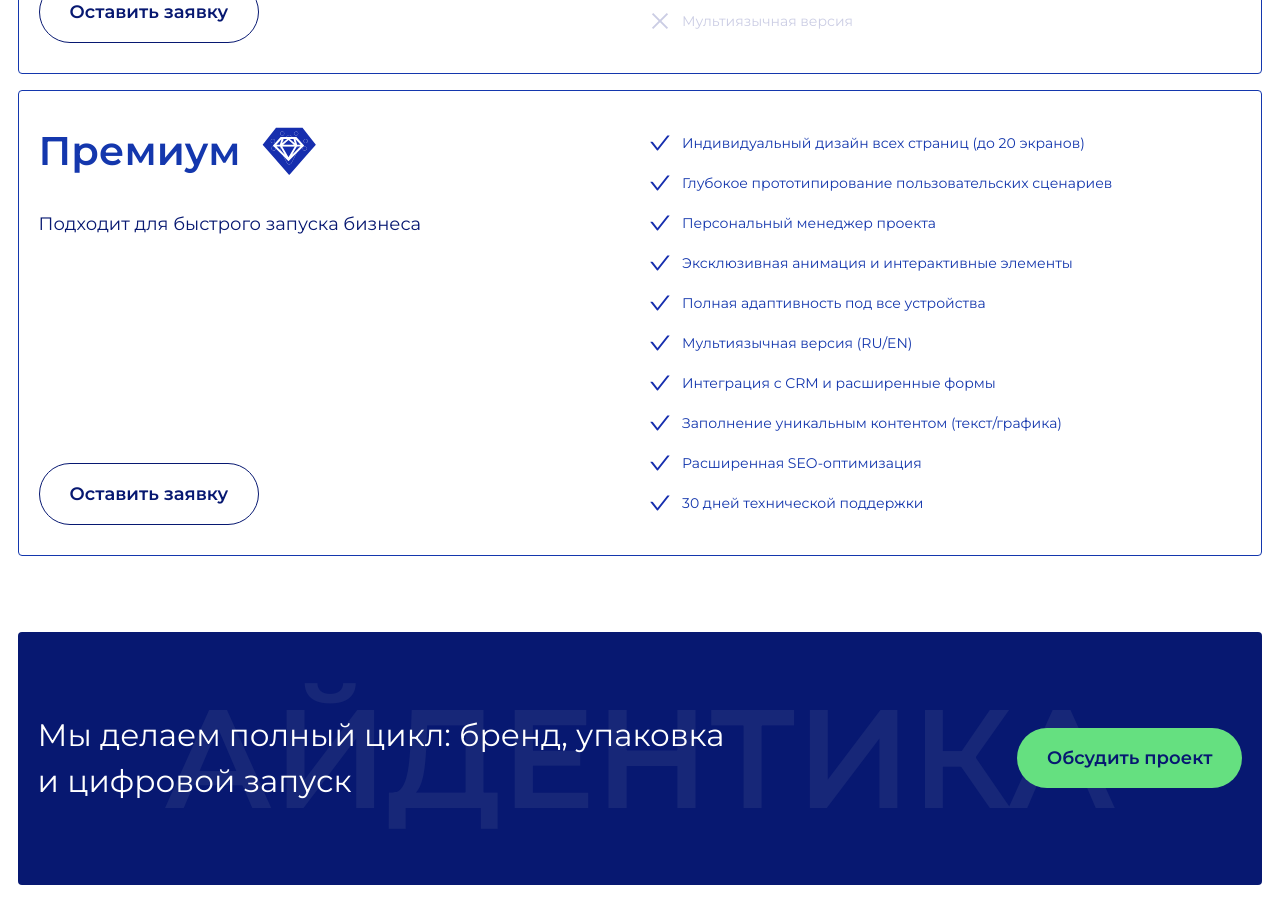
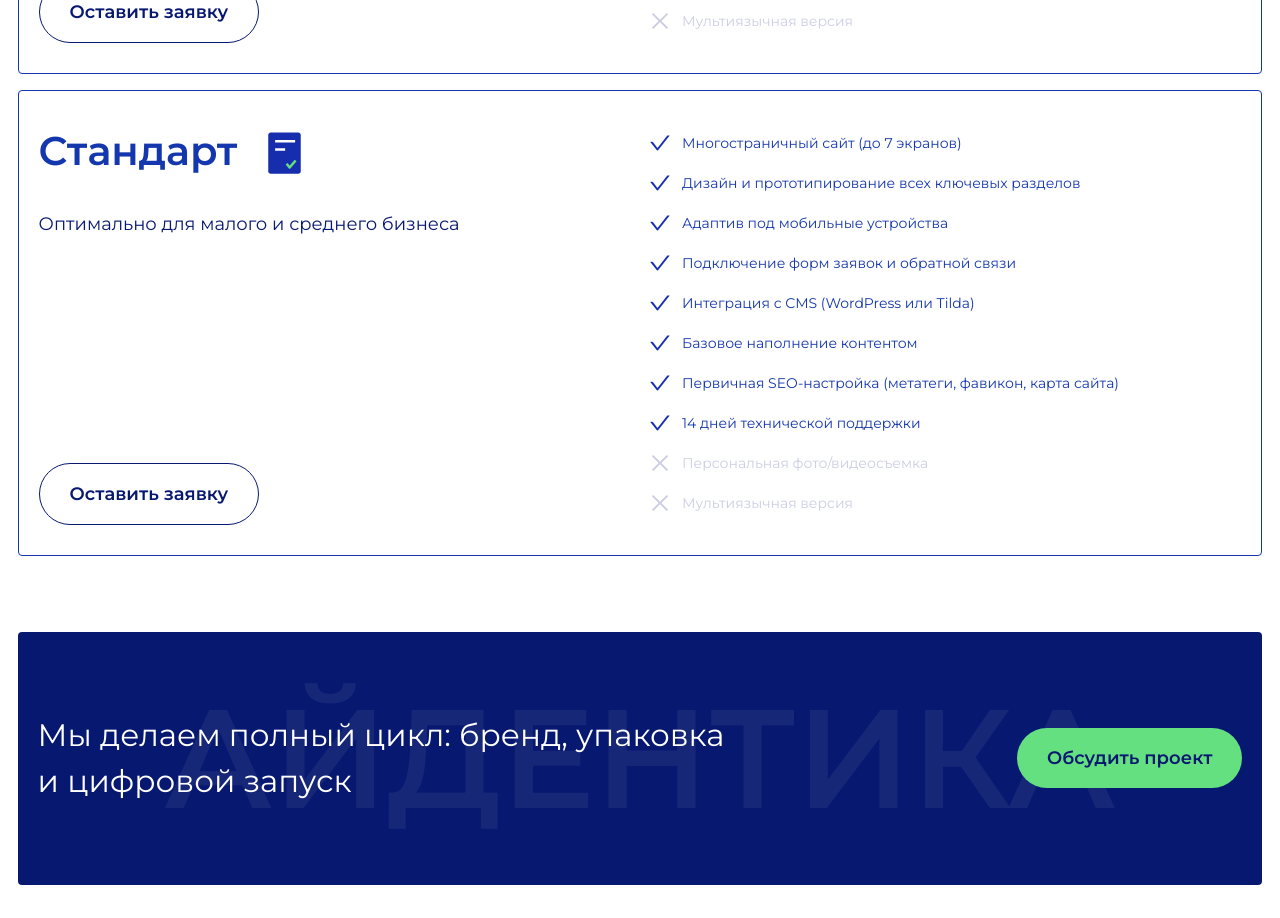
Before and after one commit to shiftcreativeag/shift_app, a React (Vite) app: page / in a window 1280 px wide. Shown: the part 5940-6858 px from the top of the page. Built offline with nearby package versions, Linux system fonts and the light colour scheme.

Commit message:
рефакторинг кода, удаление дублирования, в секции пакеты услуг

```diff
--- /dev/null
+++ b/src/components/TariffCard/tariffCardItems.ts
@@ -0,0 +1,85 @@
+export const tariffCardItems = [
+  {
+    active: true,
+    title: "Старт",
+    subtitle: "Подходит для быстрого запуска бизнеса",
+    iconName: "start",
+    features: [
+      { text: "Дизайн лендинга (1 страница)", included: true },
+      { text: "Подключение формы заявки", included: true },
+      {
+        text: "Базовая адаптация под мобильные устройства",
+        included: true,
+      },
+      { text: "Подключение домена и хостинга", included: true },
+      {
+        text: "Первичная SEO-настройка (метатеги, фавикон)",
+        included: true,
+      },
+      {
+        text: "Срок — 7 дней",
+        included: true,
+      },
+      { text: "Другие разделы сайта", included: false },
+      { text: "Персональный менеджер", included: false },
+      { text: "Дополнительные языковые версии", included: false },
+    ]
+  },
+  {
+    title:"Стандарт",
+    subtitle:"Оптимально для малого и среднего бизнеса",
+    iconName:"standart",
+    features:[
+      { text: "Многостраничный сайт (до 7 экранов)", included: true },
+      {
+        text: "Дизайн и прототипирование всех ключевых разделов",
+        included: true,
+      },
+      { text: "Адаптив под мобильные устройства", included: true },
+      {
+        text: "Подключение форм заявок и обратной связи",
+        included: true,
+      },
+      {
+        text: "Интеграция с CMS (WordPress или Tilda)",
+        included: true,
+      },
+      { text: "Базовое наполнение контентом", included: true },
+      {
+        text: "Первичная SEO-настройка (метатеги, фавикон, карта сайта)",
+        included: true,
+      },
+      { text: "14 дней технической поддержки", included: true },
+      { text: "Персональная фото/видеосъемка", included: false },
+      { text: "Мультиязычная версия", included: false },
+    ]},
+    {
+      title:"Стандарт",
+      subtitle:"Оптимально для малого и среднего бизнеса",
+      iconName:"standart",
+      features:[
+        { text: "Многостраничный сайт (до 7 экранов)", included: true },
+        {
+          text: "Дизайн и прототипирование всех ключевых разделов",
+          included: true,
+        },
+        { text: "Адаптив под мобильные устройства", included: true },
+        {
+          text: "Подключение форм заявок и обратной связи",
+          included: true,
+        },
+        {
+          text: "Интеграция с CMS (WordPress или Tilda)",
+          included: true,
+        },
+        { text: "Базовое наполнение контентом", included: true },
+        {
+          text: "Первичная SEO-настройка (метатеги, фавикон, карта сайта)",
+          included: true,
+        },
+        { text: "14 дней технической поддержки", included: true },
+        { text: "Персональная фото/видеосъемка", included: false },
+        { text: "Мультиязычная версия", included: false },
+      ]
+    },
+];
--- a/src/pages/Main/MainPage.tsx
+++ b/src/pages/Main/MainPage.tsx
@@ -13,6 +13,7 @@ import { ContactFormMainPage } from "../../components/ContactForm/ContactFormMai
 import RunningLine from "../../components/RunningLine/RunningLine";
 import { caseCardItems } from "../../components/CaseCard/caseCardItems";
 import { serviceCardItems } from "../../components/ServiceCard/serviceCardItems";
+import { tariffCardItems } from "../../components/TariffCard/tariffCardItems";
 
 export const MainPage = () => {
   const [isFormOpen, setIsFormOpen] = useState(false);
@@ -56,15 +57,7 @@ export const MainPage = () => {
         <h3 className={styles.services_title}>Что мы делаем</h3>
         <div className={styles.services_container}>
           {serviceCardItems.map((item, index) => (
-            <ServiceCard
-              key={index}
-              title={item.title}
-              description={item.description}
-              price={item.price}
-              duration={item.duration}
-              iconName={item.iconName}
-              includesList={item.includesList}
-            />
+            <ServiceCard key={index} {...item} />
           ))}
         </div>
       </section>
@@ -173,93 +166,9 @@ export const MainPage = () => {
         <h4 className={styles.price_subtitle}>тарифы</h4>
         <h3 className={styles.price_title}>Пакеты услуг</h3>
         <div className={styles.price_container}>
-          <TariffCard
-            active={true}
-            title="Старт"
-            subtitle="Подходит для быстрого запуска бизнеса"
-            iconName="start"
-            features={[
-              { text: "Дизайн лендинга (1 страница)", included: true },
-              { text: "Подключение формы заявки", included: true },
-              {
-                text: "Базовая адаптация под мобильные устройства",
-                included: true,
-              },
-              { text: "Подключение домена и хостинга", included: true },
-              {
-                text: "Первичная SEO-настройка (метатеги, фавикон)",
-                included: true,
-              },
-              {
-                text: "Срок — 7 дней",
-                included: true,
-              },
-              { text: "Другие разделы сайта", included: false },
-              { text: "Персональный менеджер", included: false },
-              { text: "Дополнительные языковые версии", included: false },
-            ]}
-          />
-          <TariffCard
-            title="Стандарт"
-            subtitle="Оптимально для малого и среднего бизнеса"
-            iconName="standart"
-            features={[
-              { text: "Многостраничный сайт (до 7 экранов)", included: true },
-              {
-                text: "Дизайн и прототипирование всех ключевых разделов",
-                included: true,
-              },
-              { text: "Адаптив под мобильные устройства", included: true },
-              {
-                text: "Подключение форм заявок и обратной связи",
-                included: true,
-              },
-              {
-                text: "Интеграция с CMS (WordPress или Tilda)",
-                included: true,
-              },
-              { text: "Базовое наполнение контентом", included: true },
-              {
-                text: "Первичная SEO-настройка (метатеги, фавикон, карта сайта)",
-                included: true,
-              },
-              { text: "14 дней технической поддержки", included: true },
-              { text: "Персональная фото/видеосъемка", included: false },
-              { text: "Мультиязычная версия", included: false },
-            ]}
-          />
-          <TariffCard
-            title="Премиум"
-            subtitle="Подходит для быстрого запуска бизнеса"
-            iconName="premium"
-            features={[
-              {
-                text: "Индивидуальный дизайн всех страниц (до 20 экранов)",
-                included: true,
-              },
-              {
-                text: "Глубокое прототипирование пользовательских сценариев",
-                included: true,
-              },
-              { text: "Персональный менеджер проекта", included: true },
-              {
-                text: "Эксклюзивная анимация и интерактивные элементы",
-                included: true,
-              },
-              {
-                text: "Полная адаптивность под все устройства",
-                included: true,
-              },
-              { text: "Мультиязычная версия (RU/EN)", included: true },
-              { text: "Интеграция с CRM и расширенные формы", included: true },
-              {
-                text: "Заполнение уникальным контентом (текст/графика)",
-                included: true,
-              },
-              { text: "Расширенная SEO-оптимизация", included: true },
-              { text: "30 дней технической поддержки", included: true },
-            ]}
-          />
+          {tariffCardItems.map((item, index) => (
+            <TariffCard key={index} {...item} />
+          ))}
         </div>
       </section>
 
```
